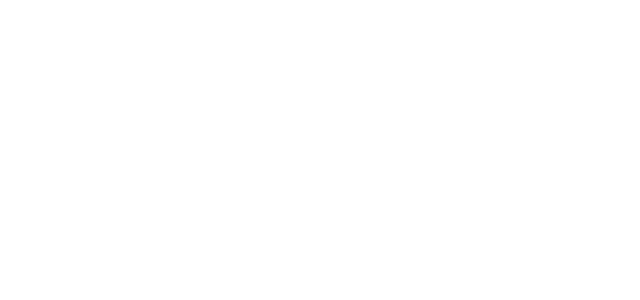
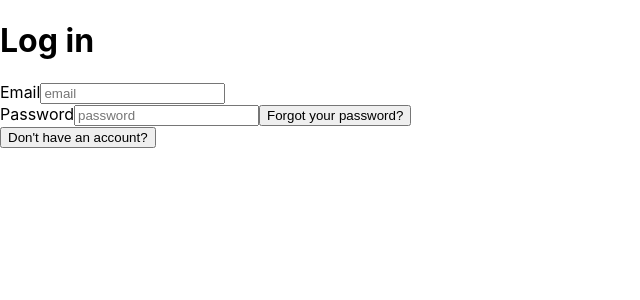
Before and after one commit to RichardMiruka/Farmer-to-Consumer-App, a React (Create React App) app in the folder client/: page / in a window 1280 px wide. Shown: the top 300 px of the page, without its empty margins (0-640 px from the left). Built offline with nearby package versions, Linux system fonts and the light colour scheme.

Commit message:
worked on our login page

```diff
--- a/client/src/App.js
+++ b/client/src/App.js
@@ -1,10 +1,10 @@
-
+import React from 'react';
 import './App.css';
-import loginPage from './login';
+import Login from './Login';
 
 function App() {
   return (
-      <loginPage/>
+    <Login />
   );
 }
 
--- /dev/null
+++ b/client/src/Login.js
@@ -0,0 +1,20 @@
+import React from 'react';
+
+function Login() {
+  return (
+    <div>
+      <form>
+        <h1>Log in</h1>
+        <label>Email</label>
+        <input type='email' placeholder='email' /><br />
+        <label>Password</label>
+        <input type='password' placeholder='password' />
+
+        <button type="button">Forgot your password?</button><br />
+        <button type="button">Don't have an account?</button>
+      </form>
+    </div>
+  );
+}
+
+export default Login;
--- a/client/src/login.js
+++ /dev/null
@@ -1,18 +0,0 @@
-
-function loginPage(){
-    return (
-        <div>
-            <form>
-                <h1>Log in</h1>
-                <label>Email</label>
-                <input type='email' placeholder='email' /><br></br>
-                <label>Password</label>
-                <input type='password' placeholder='password'/>
-                <a href="#">Forgot your password?</a><br/>
-            <a href="#">Don't have an account?</a>
-            </form>
-        </div>
-    )
-}
-
-export default loginPage
```
